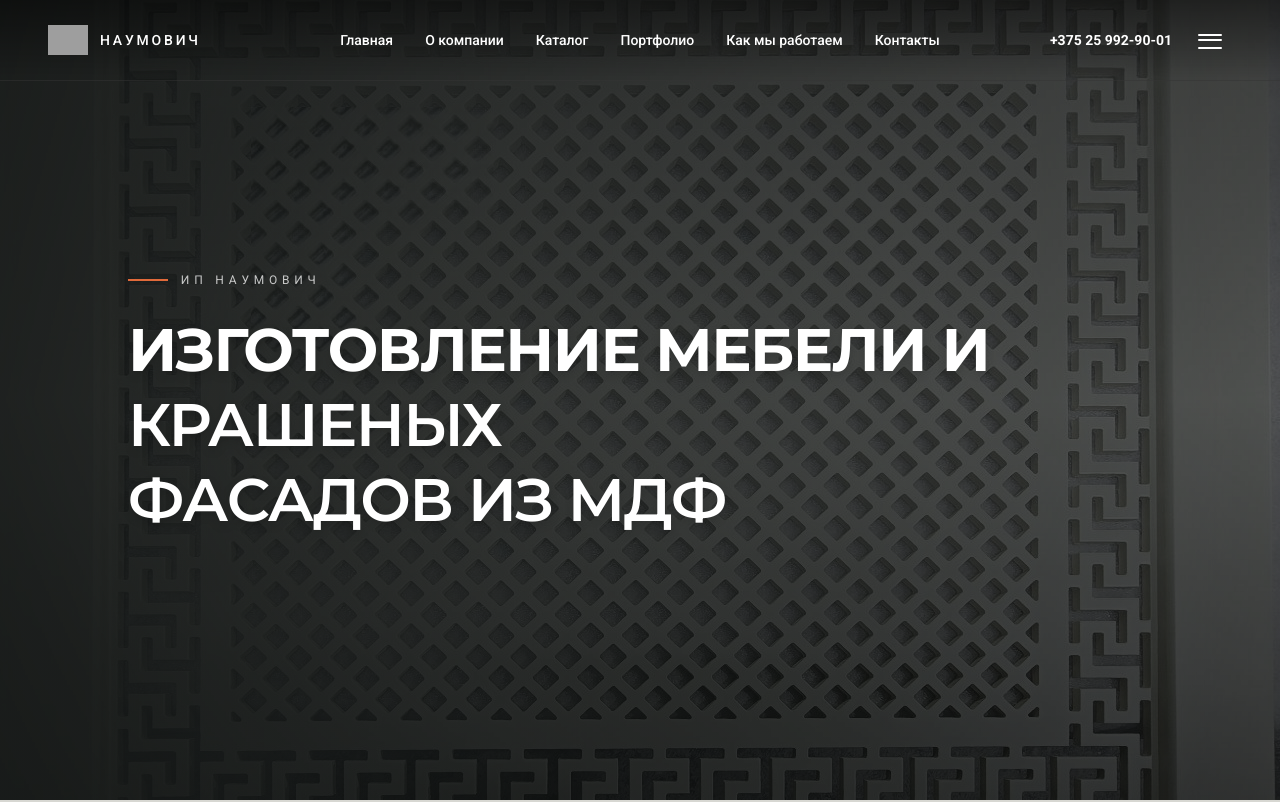
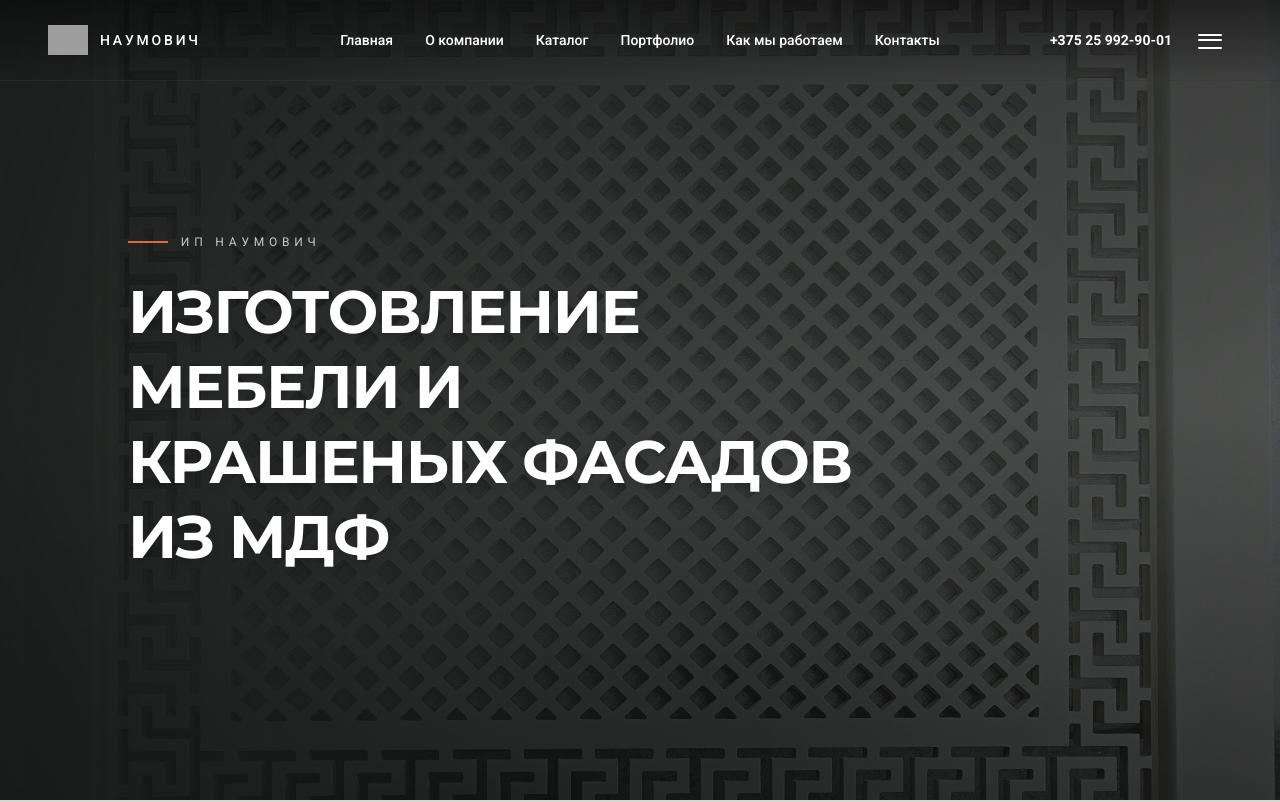
Before and after one commit to IljaBelousow/naumovich-site, a Next.js app: page / in a window 1280 px wide. Shown: the top 802 px of the page. Built offline with nearby package versions, Linux system fonts and the light colour scheme; grey boxes are pictures that could not be loaded.

Commit message:
Set homepage hero headline to four lines

```diff
--- a/src/app/page.tsx
+++ b/src/app/page.tsx
@@ -28,9 +28,10 @@ export default function Home() {
               ИП НАУМОВИЧ
             </p>
             <h1 className="industrial-headline max-w-4xl text-left text-3xl font-bold uppercase leading-tight tracking-tight text-white drop-shadow-lg sm:text-5xl lg:text-6xl">
-              ИЗГОТОВЛЕНИЕ МЕБЕЛИ И
-              <br className="hidden sm:block" />
-              <span className="mt-2 block font-semibold sm:mt-0">КРАШЕНЫХ ФАСАДОВ ИЗ МДФ</span>
+              <span className="block">ИЗГОТОВЛЕНИЕ</span>
+              <span className="block">МЕБЕЛИ И</span>
+              <span className="block">КРАШЕНЫХ ФАСАДОВ</span>
+              <span className="block">ИЗ МДФ</span>
             </h1>
           </div>
         </div>
```
